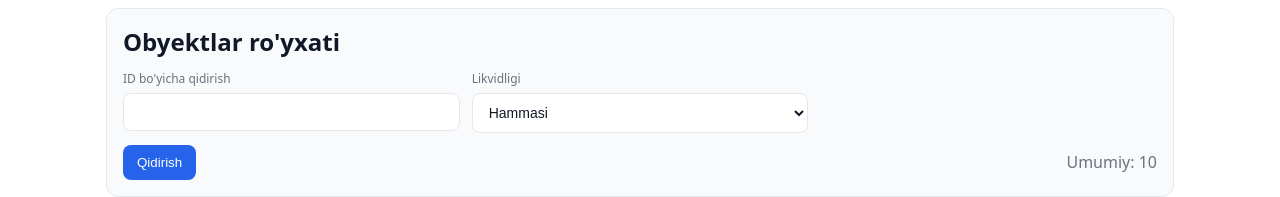
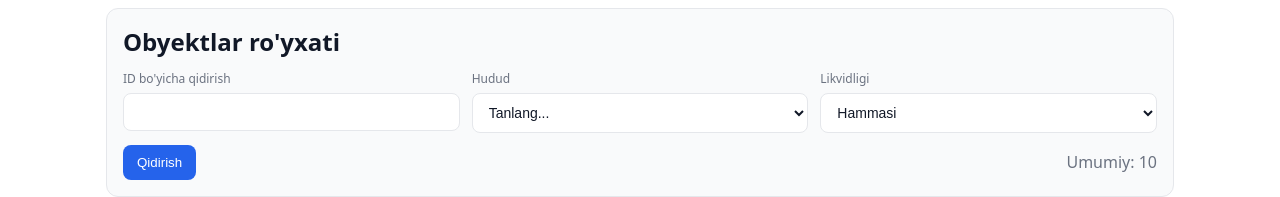
Before and after one commit to taxirov/e-marketing, a React (Vite) app: page / in a window 1280 px wide. Shown: the part 139-336 px from the top of the page. Built offline with nearby package versions, Linux system fonts and the light colour scheme.

Commit message:
add hudud in filter

```diff
--- a/src/App.jsx
+++ b/src/App.jsx
@@ -44,7 +44,7 @@ export default function App() {
     try {
       const saved = getSavedPayload()
       if (saved) {
-        setFilters((prev) => ({ ...prev, id: saved.search || '', analysisStatus: saved.analysisStatus || '' }))
+        setFilters((prev) => ({ ...prev, id: saved.search || '', analysisStatus: saved.analysisStatus || '', region: (Array.isArray(saved.regions) && saved.regions.length ? String(saved.regions[0]) : '') }))
       }
     } catch {}
   }, [])
@@ -54,9 +54,9 @@ export default function App() {
     const pass = (v) => v !== undefined && v !== null && String(v).trim() !== ''
     let itemsList = isAuthorized ? itemsState() : data
 
-    if (pass(f.id)) itemsList = itemsList.filter((x) => String(x.id).includes(String(f.id)))
+    // Do not filter locally by id; search button triggers API with saved payload
     if (pass(f.category)) itemsList = itemsList.filter((x) => x.category === f.category)
-    if (pass(f.analysisStatus)) itemsList = itemsList.filter((x) => (x.analysisStatus || x.raw?.analysisStatus) === f.analysisStatus)
+    // Do not filter locally by analysisStatus; use API payload instead
     if (pass(f.cadastral)) itemsList = itemsList.filter((x) => x.cadastral?.includes(f.cadastral))
     if (pass(f.areaMin)) itemsList = itemsList.filter((x) => (x.area ?? 0) >= Number(f.areaMin))
     if (pass(f.areaMax)) itemsList = itemsList.filter((x) => (x.area ?? 0) <= Number(f.areaMax))
@@ -64,7 +64,7 @@ export default function App() {
     if (pass(f.crmNew)) itemsList = itemsList.filter((x) => x.crmNew === f.crmNew)
     if (pass(f.source)) itemsList = itemsList.filter((x) => x.source === f.source)
     if (pass(f.client)) itemsList = itemsList.filter((x) => x.client?.toLowerCase().includes(f.client.toLowerCase()))
-    if (pass(f.region)) itemsList = itemsList.filter((x) => x.region === f.region)
+    // Do not filter locally by region; use API payload instead
     if (pass(f.status)) itemsList = itemsList.filter((x) => x.status === f.status)
     if (pass(f.productProcessType)) itemsList = itemsList.filter((x) => x.productProcessType === f.productProcessType)
     if (pass(f.tradeType)) itemsList = itemsList.filter((x) => x.tradeType === f.tradeType)
--- a/src/api/analysis.js
+++ b/src/api/analysis.js
@@ -98,7 +98,7 @@ function mapFiltersToPayload(filters, page = 1, size = 10) {
   payload.category = filters.category || null
   payload.productProcessType = filters.productProcessType || 'IDENTIFICATION'
   payload.tradeType = filters.tradeType || null
-  payload.regions = filters.region ? [filters.region] : []
+  payload.regions = filters.region ? [Number(filters.region)] : []
   payload.objectAnalysisFilter.clientData = filters.client || null
   payload.objectAnalysisFilter.source = filters.source || null
   payload.objectAnalysisFilter.status = filters.status || null
--- a/src/components/FilterForm.jsx
+++ b/src/components/FilterForm.jsx
@@ -1,5 +1,6 @@
 import React, { useEffect } from 'react'
 import { updateSavedPayload, getSavedPayload, DEFAULT_PAYLOAD } from '../api/analysis'
+import REGIONS from '../data/hudud.json'
 
 export default function FilterForm({ value, onChange, onSearch, loading, count }) {
   const set = (patch) => onChange({ ...value, ...patch })
@@ -12,6 +13,8 @@ export default function FilterForm({ value, onChange, onSearch, loading, count }
     } else {
       if (saved.search && saved.search !== value.id) onChange({ ...value, id: saved.search })
       if (saved.analysisStatus && saved.analysisStatus !== value.analysisStatus) onChange({ ...value, analysisStatus: saved.analysisStatus })
+      const firstRegion = Array.isArray(saved.regions) && saved.regions.length ? String(saved.regions[0]) : ''
+      if (firstRegion && firstRegion !== String(value.region || '')) onChange({ ...value, region: firstRegion })
     }
     // eslint-disable-next-line react-hooks/exhaustive-deps
   }, [])
@@ -22,6 +25,22 @@ export default function FilterForm({ value, onChange, onSearch, loading, count }
         <label>
           <span>ID bo'yicha qidirish</span>
           <input value={value.id} onChange={(e) => { const v = e.target.value; set({ id: v }); try { updateSavedPayload({ search: (v || '').toString().trim() }) } catch {} }} />
+        </label>
+        <label>
+          <span>Hudud</span>
+          <select
+            value={value.region || ''}
+            onChange={(e) => {
+              const v = e.target.value
+              set({ region: v })
+              try { updateSavedPayload({ regions: v ? [Number(v)] : [] }) } catch {}
+            }}
+          >
+            <option value="">Tanlang...</option>
+            {Array.isArray(REGIONS) && REGIONS.map((r) => (
+              <option key={r.id} value={r.id}>{r.name || r.label || r.code}</option>
+            ))}
+          </select>
         </label>
         <label>
           <span>Likvidligi</span>
```
